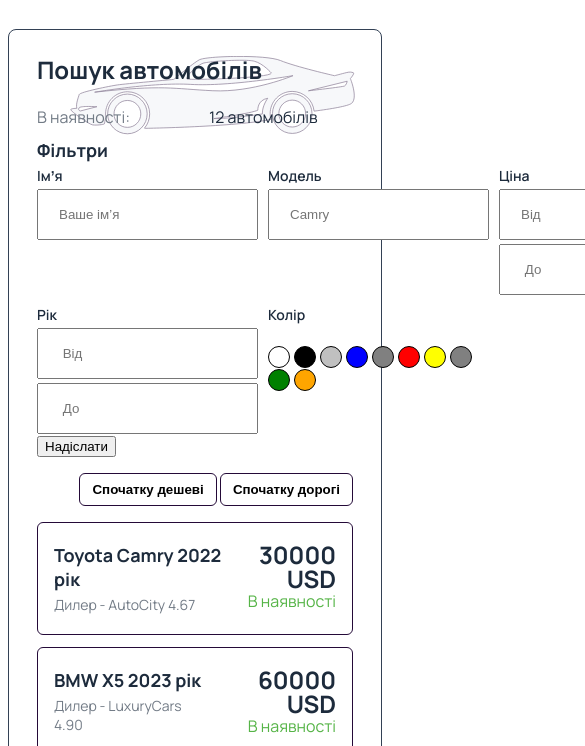
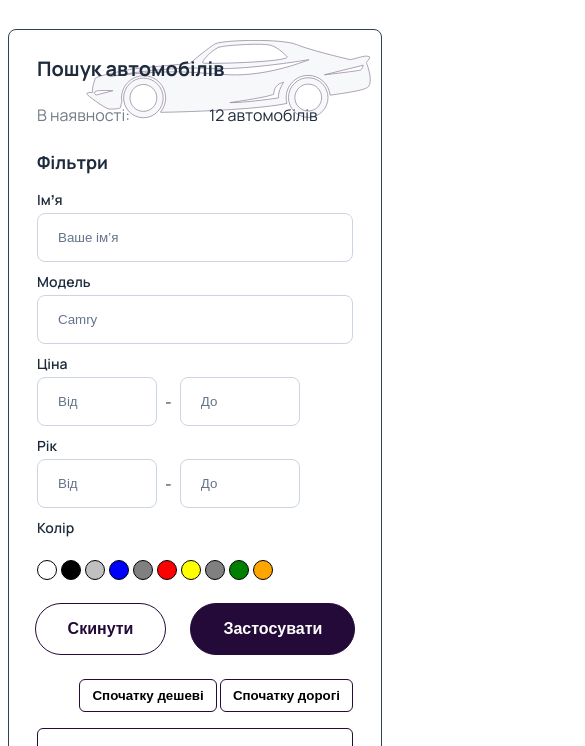
Before and after one commit to Mustix/Javascript, a plain HTML site: page carProject/index.html in a window 390 px wide. Shown: the part 82-828 px from the top of the page, 585 px wide, since content can reach past the window. Drawn offline with Linux system fonts and the light colour scheme.

Commit message:
adaptation

```diff
--- a/carProject/index.html
+++ b/carProject/index.html
@@ -21,7 +21,7 @@
       <main class="box">
         <h1>Пошук автомобілів</h1>
         <p class="dataItem">
-          <label> В наявності: </label><span id="carsAmount"> 0 </span>
+          <label>В наявності:</label><span id="carsAmount"> 0 </span>
         </p>
         <section class="filtering">
           <h3>Фільтри</h3>
@@ -38,7 +38,7 @@
                 />
               </div>
               <div class="field">
-                <label for="model">Модель </label>
+                <label for="model">Модель</label>
                 <input
                   placeholder="Camry"
                   type="text"
@@ -46,46 +46,76 @@
                   id="model"
                 />
               </div>
-              <div class="field">
+
+              <div class="field priceField">
                 <label for="minPrice">Ціна</label>
-
+                <div class="complexField">
                   <input
                     placeholder="Від"
                     type="text"
                     name="minPrice"
                     id="minPrice"
                   />
+                  <span>-</span>
                   <input
-                  placeholder=" До"
+                    placeholder="До"
                     type="text"
                     name="maxPrice"
                     id="maxPrice"
                   />
                 </div>
-              <div class="field">
+              </div>
+              <div class="field yearField">
                 <label for="yearFrom">Рік</label>
+                <div class="complexField">
                   <input
-                  placeholder=" Від"
+                    placeholder="Від"
                     type="text"
                     name="yearFrom"
                     id="yearFrom"
                   />
+                  <span>-</span>
                   <input
-                  placeholder=" До"
+                    placeholder="До"
                     type="text"
                     name="yearTo"
                     id="yearTo"
                   />
+                </div>
               </div>
               <div class="field">
                 <label>Колір</label>
                 <ul id="customCheckboxes"></ul>
               </div>
             </div>
-            <button type="submit">Надіслати</button>
+            <div class="filterButtons">
+              <button
+                type="reset"
+                class="resetFilter btn secondaryButton"
+                id="resetButton"
+              >
+                Скинути
+              </button>
+              <button
+                type="submit"
+                class="applyFilter btn primaryButton"
+                id="applyButton"
+              >
+                Застосувати
+              </button>
+            </div>
           </form>
         </section>
+
         <div class="sortingButtons">
+          <button
+            class="sortingButton reset hiddenButton"
+            id="resetPrice"
+            data-sort="default"
+            style="display: none"
+          >
+            Очистити
+          </button>
           <button
             class="sortingButton"
             id="lowestPriceFirst"
@@ -100,20 +130,15 @@
           >
             Спочатку дорогі
           </button>
-          <button
-            class="sortingButton reset hiddenButton"
-            id="resetPrice"
-            data-sort="default"
-            style="display: none"
-          >
-            Очистити
-          </button>
         </div>
         <div class="carListSection">
           <ul id="cars"></ul>
         </div>
       </main>
     </div>
+    <footer>
+      <p>2025 © Всі права захищені</p>
+    </footer>
     <script src="./car_script.js"></script>
     <script src="./script.js"></script>
   </body>
--- a/carProject/style.css
+++ b/carProject/style.css
@@ -1,6 +1,10 @@
 :root {
   --mainTextColor: #1d2b3c;
   --secondaryTextColor: #727b86;
+  --subtleBorderColor: #cbd5e1;
+}
+* {
+  box-sizing: border-box;
 }
 ul {
   padding: 0;
@@ -72,6 +76,7 @@ h3 {
   padding: 20px 16px 20px;
   border-radius: inherit;
   transition: background-color 1s;
+  cursor: pointer;
 }
 .carItem:last-child {
   margin-bottom: 0;
@@ -151,7 +156,15 @@ h3 {
 .hiddenButton.sortingButton.reset {
   opacity: 0;
 }
-
+.filtering {
+  margin-top: 24px;
+  margin-bottom: 24px;
+}
+.filtering h3 {
+  font-size: 18px;
+  line-height: 24px;
+  margin-bottom: 16px;
+}
 .fieldWrapper {
   display: grid;
   grid-template-columns: repeat(3, 1fr);
@@ -164,18 +177,30 @@ h3 {
 }
 .field input {
   padding: 16px 20px;
+  border: 1px solid var(--subtleBorderColor);
+  border-radius: 8px;
+}
+.field input::placeholder {
+  color: #64748b;
 }
 .field label {
   font-size: 14px;
   font-weight: 600;
 }
+.complexField {
+  display: flex;
+  align-items: center;
+  gap: 8px;
+}
+.complexField input {
+  max-width: 120px;
+}
+.priceField {
+}
 
-.field input {
+.yearField {
 }
-.filtering h3 {
-  font-size: 18px;
-  line-height: 24px;
-}
+
 .coloredCheckbox {
   display: inline-flex;
   vertical-align: middle;
@@ -200,3 +225,63 @@ h3 {
 .coloredCheckbox input:checked ~ .checkmark {
   display: block;
 }
+
+.filterButtons {
+  display: flex;
+  justify-content: center;
+  gap: 24px;
+  margin-top: 7px;
+}
+
+.btn {
+  font-size: 16px;
+  font-weight: 700;
+  border-radius: 48px;
+  border: 1px solid #240a38;
+  padding: 16px 32px;
+  min-width: 200px;
+  text-align: center;
+  cursor: pointer;
+}
+
+.secondaryButton {
+  color: #240a38;
+  background-color: transparent;
+}
+
+.primaryButton {
+  color: #fff;
+  background: #240a38;
+}
+footer {
+  text-align: center;
+}
+footer p {
+  margin: 40px 0 40px;
+}
+
+@media (max-width: 768px) {
+  h1 {
+    font-size: 20px;
+    line-height: 22px;
+  }
+
+  .box {
+    background-position: right 10px top 10px;
+  }
+  .fieldWrapper {
+    grid-template-columns: 1fr;
+  }
+  .carHeader {
+    flex-direction: column;
+    align-items: flex-start;
+    gap: 8px;
+  }
+  .rightPiece {
+    text-align: left;
+  }
+  .btn {
+    min-width: unset;
+    width: 100%;
+  }
+}
```
Lines whose indentation alone changed are shown as unchanged.
